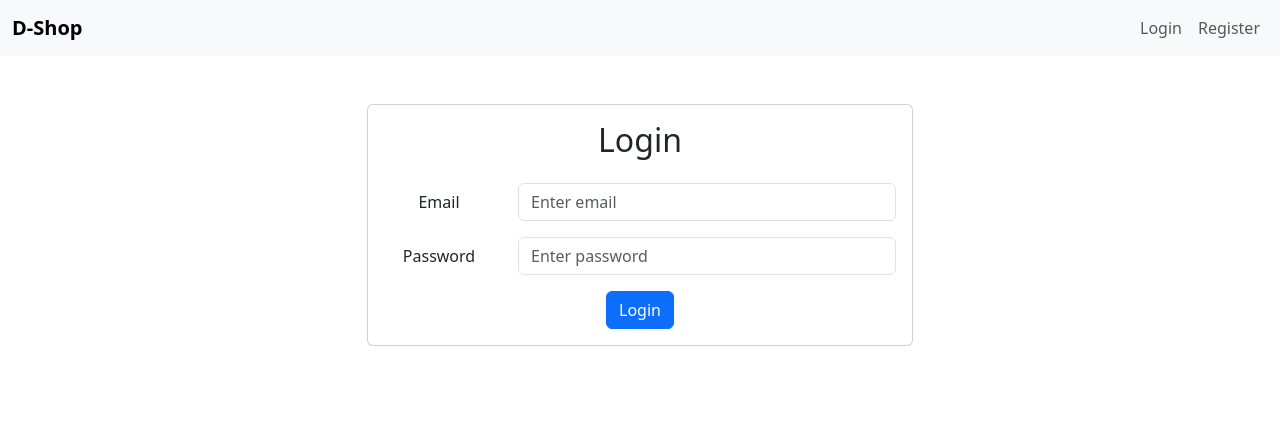
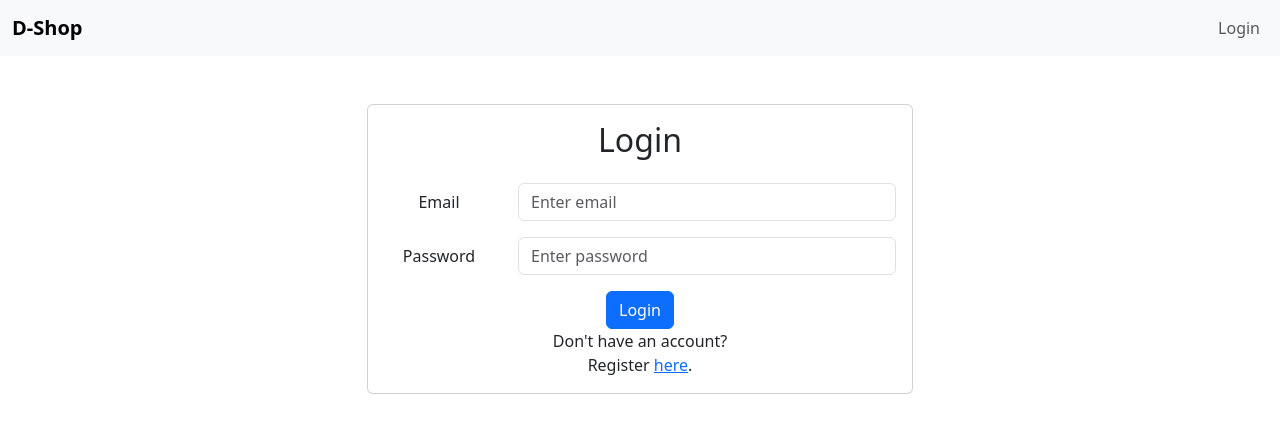
Before and after one commit to bhupi-010/ecommer, a React (Create React App) app: page /login in a window 1280 px wide. Shown: the top 432 px of the page. Built offline with nearby package versions, Linux system fonts and the light colour scheme.

Commit message:
login fix

```diff
--- a/src/components/Navbar.jsx
+++ b/src/components/Navbar.jsx
@@ -43,11 +43,6 @@ function Navbar() {
                   Login
                 </Link>
               </li>
-              <li className="nav-item">
-                <Link className="nav-link" to="/register">
-                  Register
-                </Link>
-              </li>
             </>
           )}
         </ul>
--- a/src/pages/Login.jsx
+++ b/src/pages/Login.jsx
@@ -1,6 +1,6 @@
 import React, { useEffect, useState } from "react";
 import { useUser } from "../context/UserContext";
-import { Navigate } from "react-router-dom";
+import { Navigate,Link } from "react-router-dom";
 
 const Login = () => {
   const { login, authenticated } = useUser();
@@ -78,6 +78,10 @@ const Login = () => {
                   </div>
                 </div>
               </form>
+              <div className="text-center">
+                <p className="mb-0">Don't have an account?</p>
+                <p className="mb-0">Register <Link to="/register">here</Link>.</p>
+              </div>
             </div>
           </div>
         </div>
--- a/src/pages/Register.jsx
+++ b/src/pages/Register.jsx
@@ -1,5 +1,6 @@
 // Register.js
 import React, { useState } from 'react';
+import { Link } from 'react-router-dom';
 
 const Register = () => {
   const [formData, setFormData] = useState({ name: '', email: '', password: '' });
@@ -88,6 +89,10 @@ const Register = () => {
                   </div>
                 </div>
               </form>
+              <div className="text-center">
+                <p className="mb-0">already have an account?</p>
+                <p className="mb-0">Login <Link to="/login">here</Link>.</p>
+              </div>
             </div>
           </div>
         </div>
```
